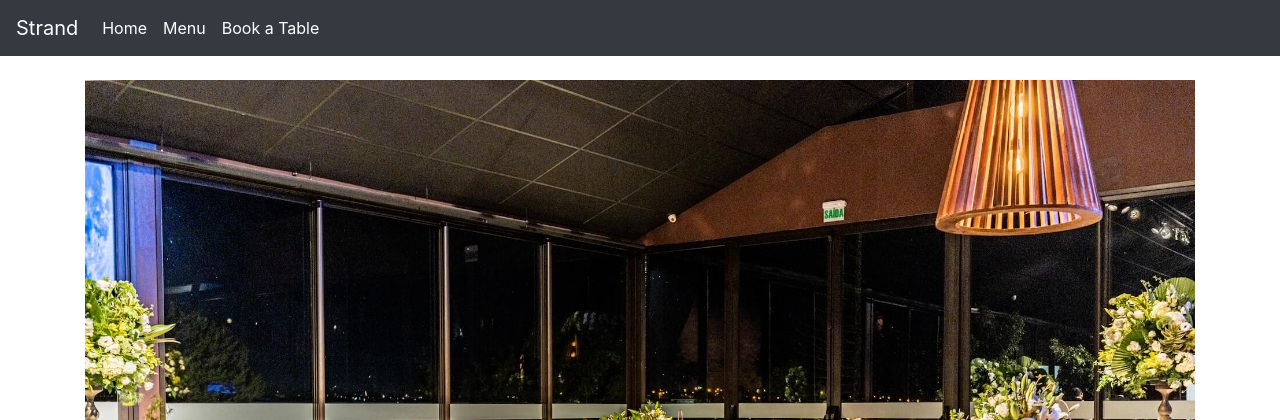
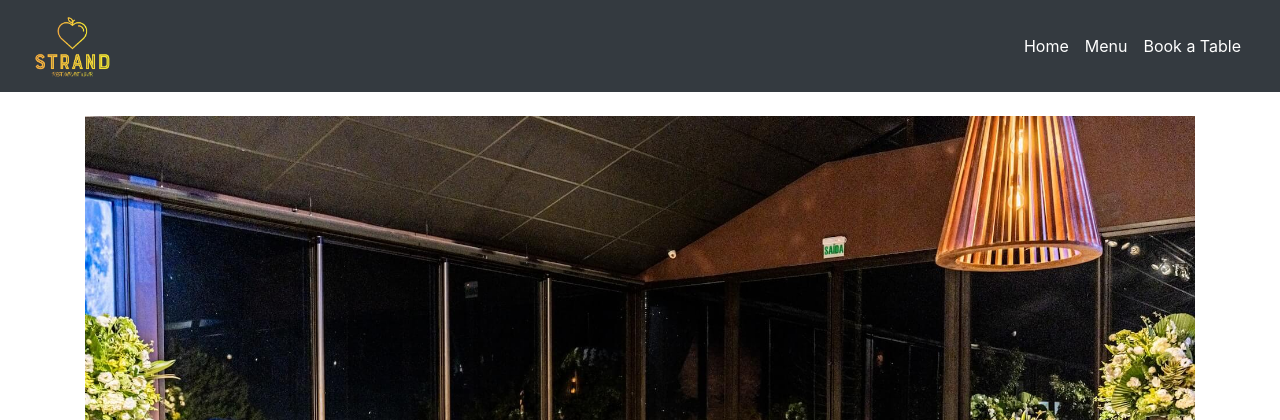
Before and after one commit to anthonyhaj/strand-PP4, a Django app: page /home/ in a window 1280 px wide. Shown: the top 420 px of the page. Run offline with Django 3.2, Linux system fonts and the light colour scheme; some libraries are stand-ins or nearby versions.

Commit message:
modify nav bar and add logo img + relavant classes to base.html and home.html

```diff
--- a/templates/base.html
+++ b/templates/base.html
@@ -16,12 +16,20 @@
 <body>
     <!-- Navigation Bar -->
     <nav class="navbar navbar-expand-lg navbar-light bg-dark">
-        <a class="navbar-brand text-white" href="{% url 'home' %}">Strand</a>
+        <div class="container-fluid">
+            <!-- Logo -->
+            <a class="navbar-brand mx-auto d-lg-none d-xl-none" href="{% url 'home' %}">
+                <img src="{% static 'img/logo.png' %}" alt="Logo" style="width:100px;">
+            </a>
             <button class="navbar-toggler" type="button" data-toggle="collapse" data-target="#navbarNav"
                 aria-controls="navbarNav" aria-expanded="false" aria-label="Toggle navigation">
                 <span class="navbar-toggler-icon"></span>
             </button>
-        <div class="collapse navbar-collapse" id="navbarNav">
+            <div class="collapse navbar-collapse justify-content-end" id="navbarNav">
+                <!-- Logo for large and xtra large devices -->
+                <a class="navbar-brand d-none d-lg-block d-xl-block mr-auto" href="{% url 'home' %}">
+                    <img src="{% static 'img/logo.png' %}" alt="Logo" style="width:80px;">
+                </a>
                 <ul class="navbar-nav">
                     <li class="nav-item active">
                         <a class="nav-link text-white" href="{% url 'home' %}">Home</a>
@@ -34,8 +42,8 @@
                     </li>
                 </ul>
             </div>
+        </div>
     </nav>
-
     <!-- Page Content -->
     <main class="container mt-4">
         {% block content %}
@@ -56,16 +64,11 @@
             </div>
         </div>
     </footer>
-
-
-
     <!-- Fontawesome -->
     <script src="https://kit.fontawesome.com/125f41cd8d.js" crossorigin="anonymous"></script>
-
     <!-- JavaScript; Bootstrap JS, Popper.js, and jQuery -->
     <script src="https://code.jquery.com/jquery-3.5.1.slim.min.js"></script>
     <script src="https://cdn.jsdelivr.net/npm/bootstrap@4.5.2/dist/js/bootstrap.bundle.min.js"></script>
-
 </body>
 
 </html>
```
Also changed, not shown: static/img/logo.png (added). Lines whose indentation alone changed are shown as unchanged.
